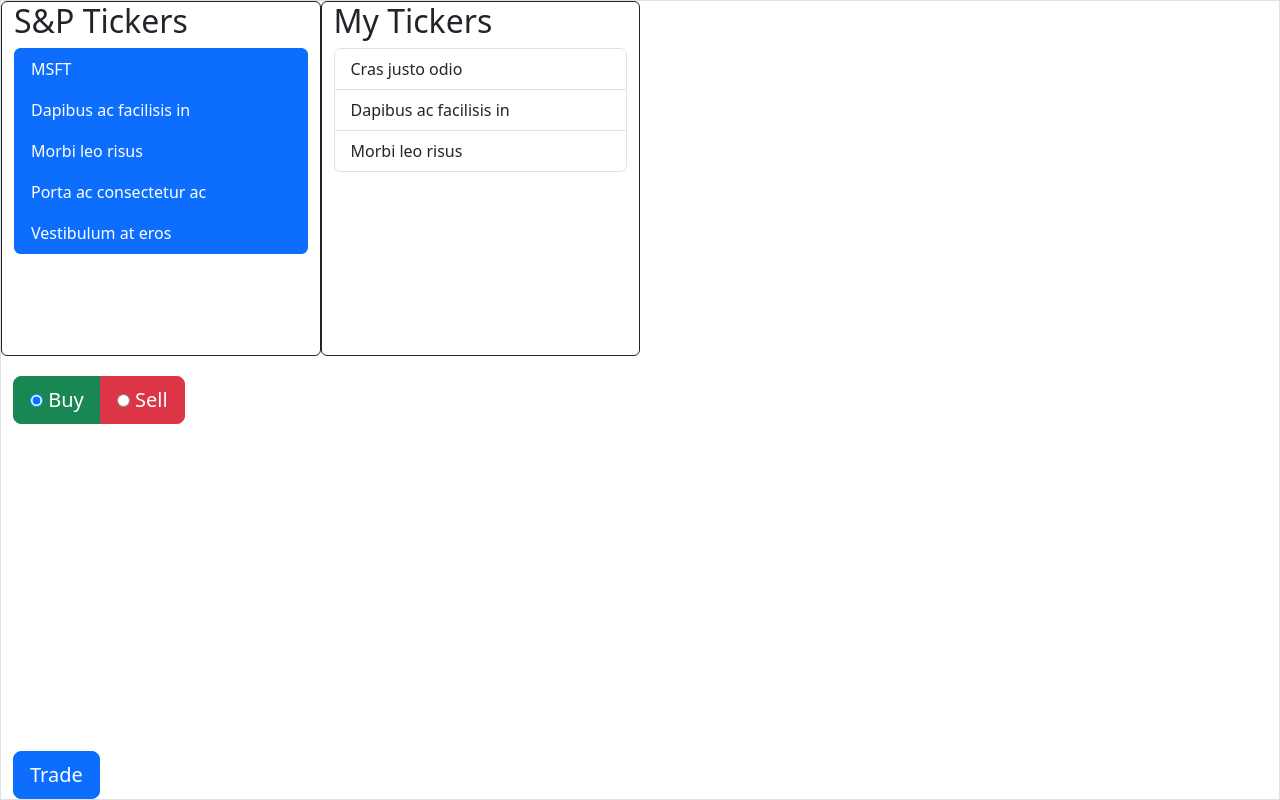
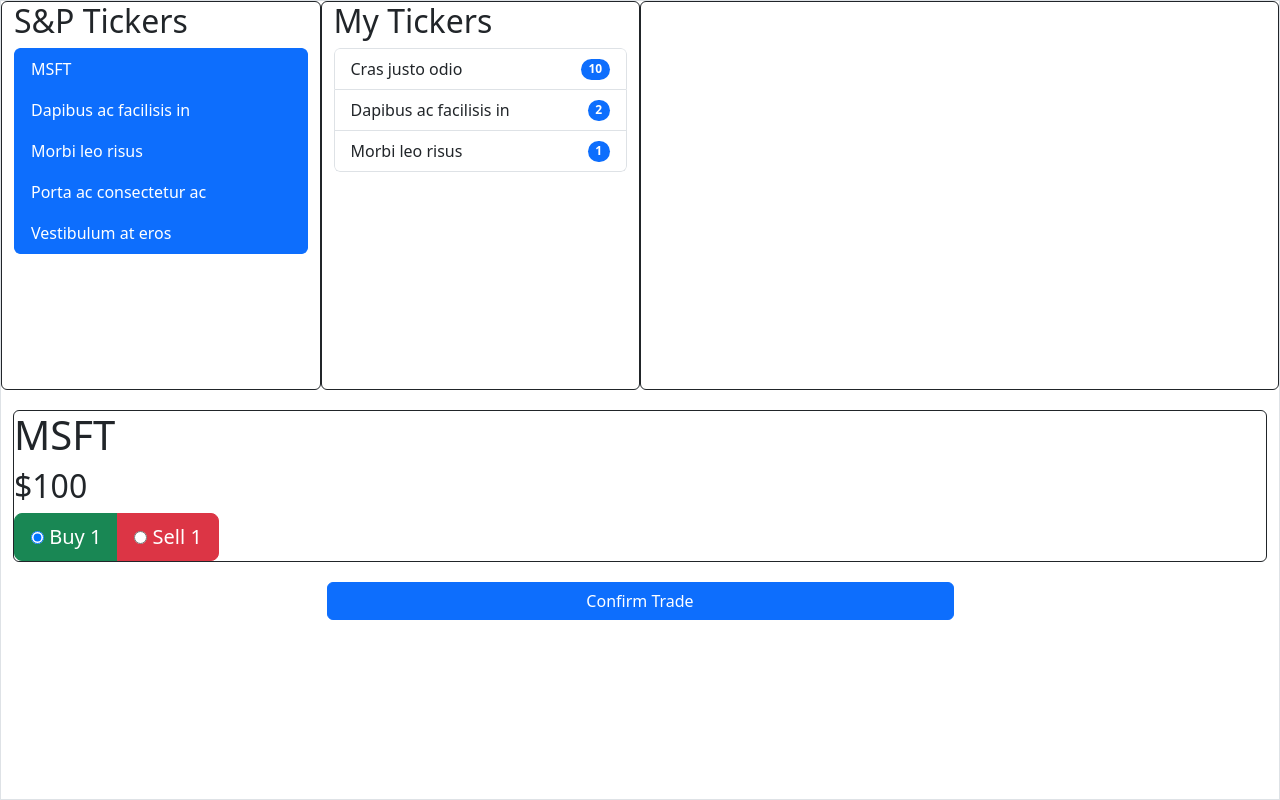
Before and after one commit to WilliamAalund/HackathonSpring2024, a plain HTML site: page index.html in a window 1280 px wide. Drawn offline with nearby package versions, Linux system fonts and the light colour scheme; a script that the page names is missing.

Commit message:
added listing, dollar amount, fixed badges, added confirm trade button

```diff
--- a/index.html
+++ b/index.html
@@ -102,6 +102,10 @@
 </head>
 <body>
     <div class="container-fluid border h-100 d-flex flex-column ">
+        <div class="top-section">
+
+        </div>
+
         <div class="row h-50">
 
             <div class="h-100 col-3 border border-dark rounded">
@@ -122,43 +126,52 @@
 
                 <ul class="list-group">
                     <li class="list-group-item d-flex justify-content-between align-items-center">
-                      Cras justo odio
-                      <span class="badge badge-primary badge-pill">14</span>
+                        Cras justo odio
+                        <span class="badge bg-primary rounded-pill">10</span>
                     </li>
                     <li class="list-group-item d-flex justify-content-between align-items-center">
-                      Dapibus ac facilisis in
-                      <span class="badge badge-primary badge-pill">2</span>
+                        Dapibus ac facilisis in
+                        <span class="badge bg-primary rounded-pill">2</span>
                     </li>
                     <li class="list-group-item d-flex justify-content-between align-items-center">
-                      Morbi leo risus
-                      <span class="badge badge-primary badge-pill">1</span>
+                        Morbi leo risus
+                        <span class="badge bg-primary rounded-pill">1</span>
                     </li>
                 </ul>
 
             </div>
 
-            <div class="col-6 h-100">
+            <div class="col-6 h-100 border border-dark rounded">
                 <div id="chartContainer" style="height: 100%; width: 100%;"></div>
             </div>
 
         </div>
 
-        <div class="large-section h-50 top-buffer border-dark rounded">
+        <div class="bottom-section h-50 top-buffer border-dark rounded">
+            <div class="listing border border-dark rounded">
+                <h1>MSFT</h1>
+            <h2>$100</h2>
 
             <div class="btn-group btn-group-toggle" data-toggle="buttons">
                 <label class="btn btn-success btn-lg">
-                  <input type="radio" name="options" id="option1" autocomplete="off" checked> Buy
+                  <input type="radio" name="options" id="option1" autocomplete="off" checked> Buy 1
                 </label>
                 <label class="btn btn-danger btn-lg">
-                  <input type="radio" name="options" id="option2" autocomplete="off"> Sell
+                  <input type="radio" name="options" id="option2" autocomplete="off"> Sell 1
                 </label>
+            </div>
+            </div>
+
+            <div class="trade-section top-buffer">
+                <div class="d-grid col-6 mx-auto">
+                    <button class="btn btn-primary" type="button">Confirm Trade</button>
+
+                </div>
             </div>
 
         </div>
 
-        <div class="trade-section top-buffer">
-            <button type="button" class="btn btn-primary btn-lg btn-block">Trade</button>
-        </div>
+
 
 
     </div>
```
